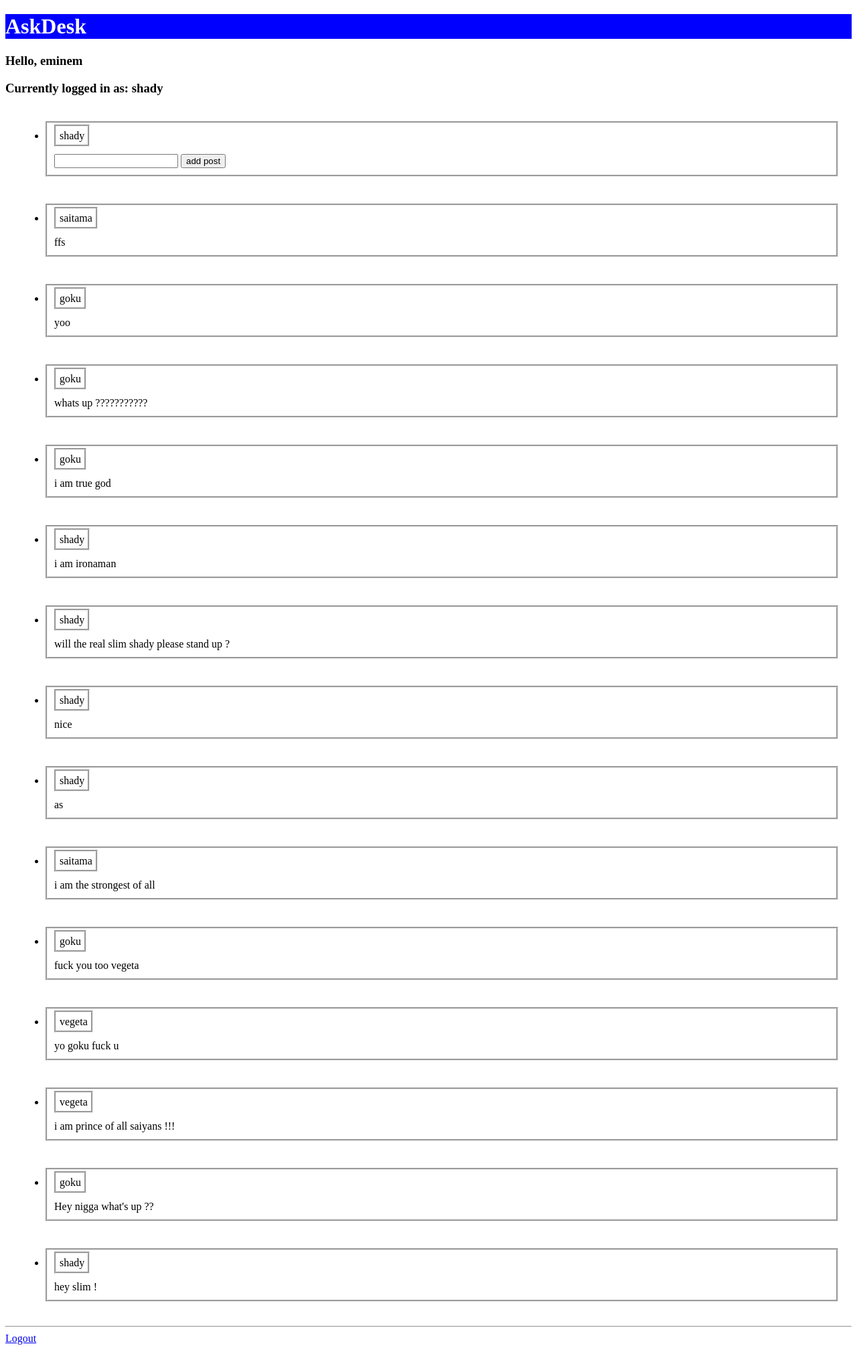
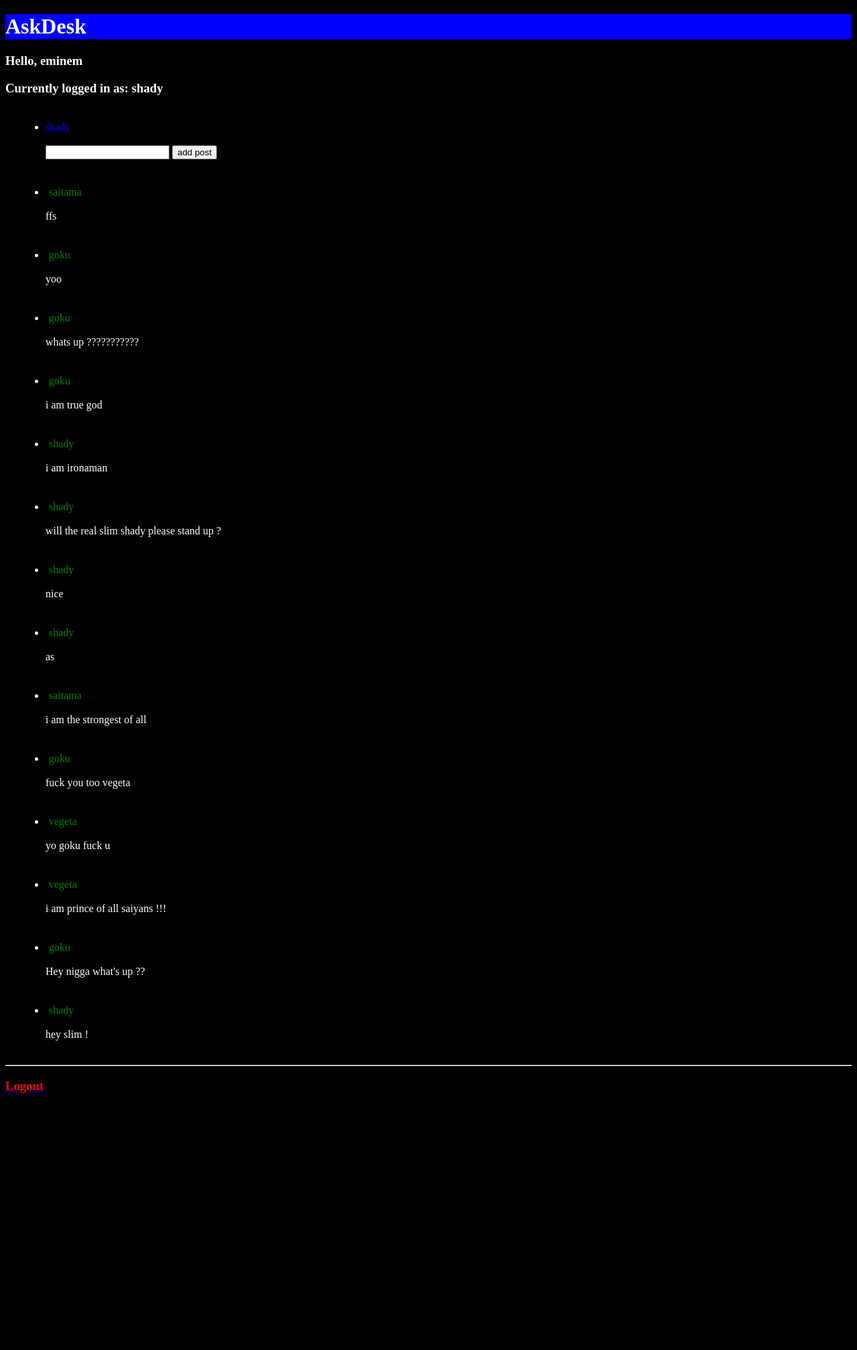
Before and after one commit to ai-nks/django, a Django app: page / in a window 1280 px wide. Shown: the whole page at 67% size. After the commit the page ends 1632 px from the top, so only its background shows below. Run offline with Django 3.2, Linux system fonts and the light colour scheme; a user stored in the database is signed in; data comes from the database, SQL or seed files in the repository; both versions use the stored data as it was after the commit.

Commit message:
theme change

```diff
--- a/authentication/users/templates/users/base.html
+++ b/authentication/users/templates/users/base.html
@@ -8,7 +8,7 @@
     }
 </script>
     </head>
-    <body>
+    <body style="background-color: black; color: white">
         {% block body %}
         {% endblock %}
     </body>
--- a/authentication/users/templates/users/user.html
+++ b/authentication/users/templates/users/user.html
@@ -12,15 +12,15 @@
 
 
 		{% for p in posts %}
-		<li style="border-style: groove;  margin: 20px; padding: 10px; flex: 0 0 auto;" >
-		<span style=" border-style: groove; padding: 5px;">{{ p.usern }}<br></span><br>
+		<li style="  margin: 20px;  flex: 0 0 auto;" >
+		<span style=" padding: 5px; color: green">{{ p.usern }}<br></span><br>
 		{{ p.post }}
 		</li>
 		{%empty %}
 		<li>No Posts</li>
 		{% endfor %}
-		<li style="border-style: groove;  margin: 20px; padding: 10px; flex: 0 0 auto;">
-			<span style=" border-style: groove; padding: 5px;">{{ user.username }}<br></span><br>
+		<li style=" margin: 20px; flex: 0 0 auto;">
+			<span style="  color: blue;">{{ user.username }}<br></span><br>
 			<form action="{% url 'index' %}" method="post">
 			{% csrf_token %}
 				<input type="text" name="note">
@@ -31,5 +31,5 @@
 
 	<hr>
 
-<a href="{% url 'logout' %}">Logout</a>
+<a href="{% url 'logout' %}"><h3 style = "color: red;" >Logout</h3></a>
 {% endblock %}
```
Also changed, not shown: authentication/db.sqlite3.
